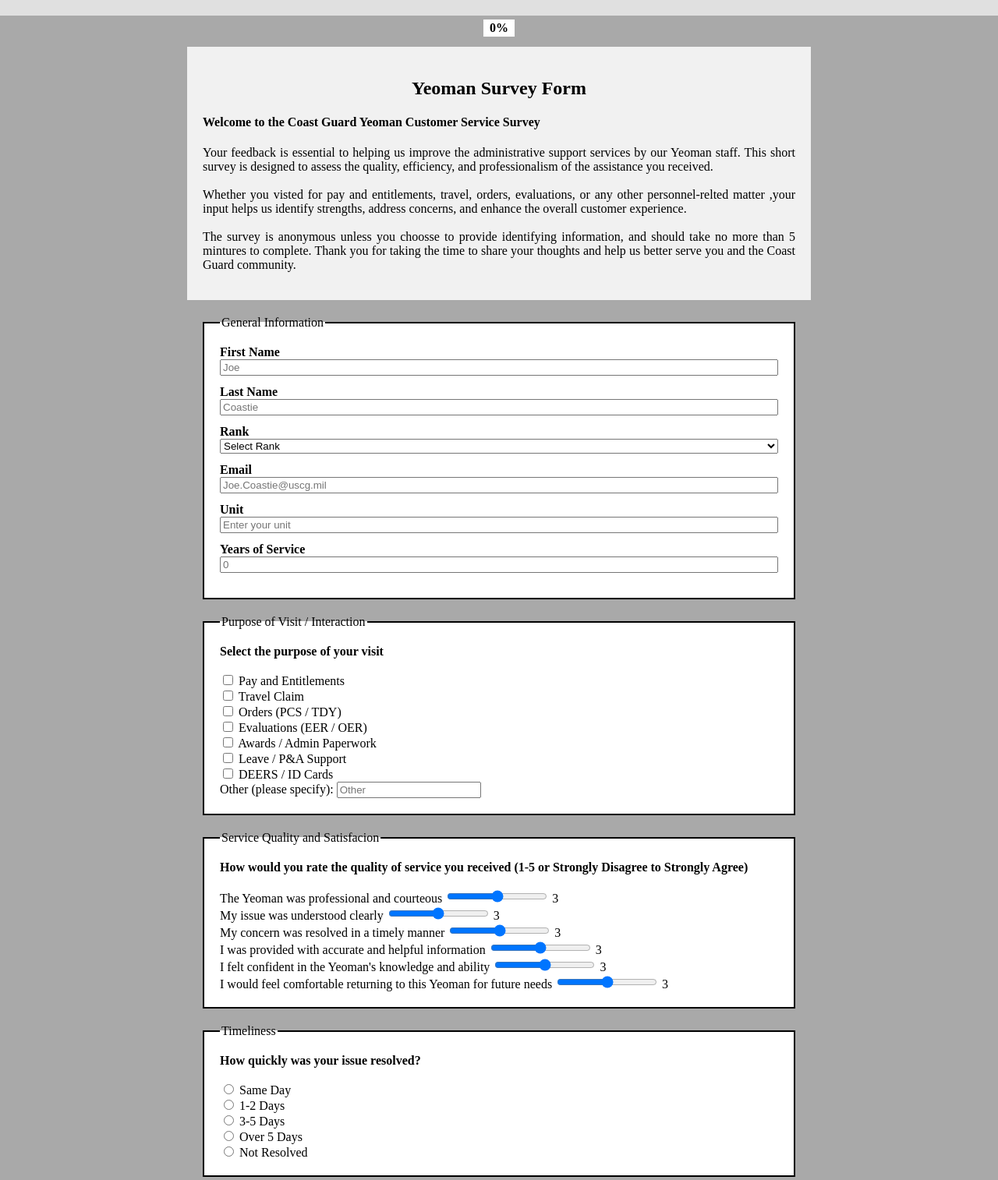
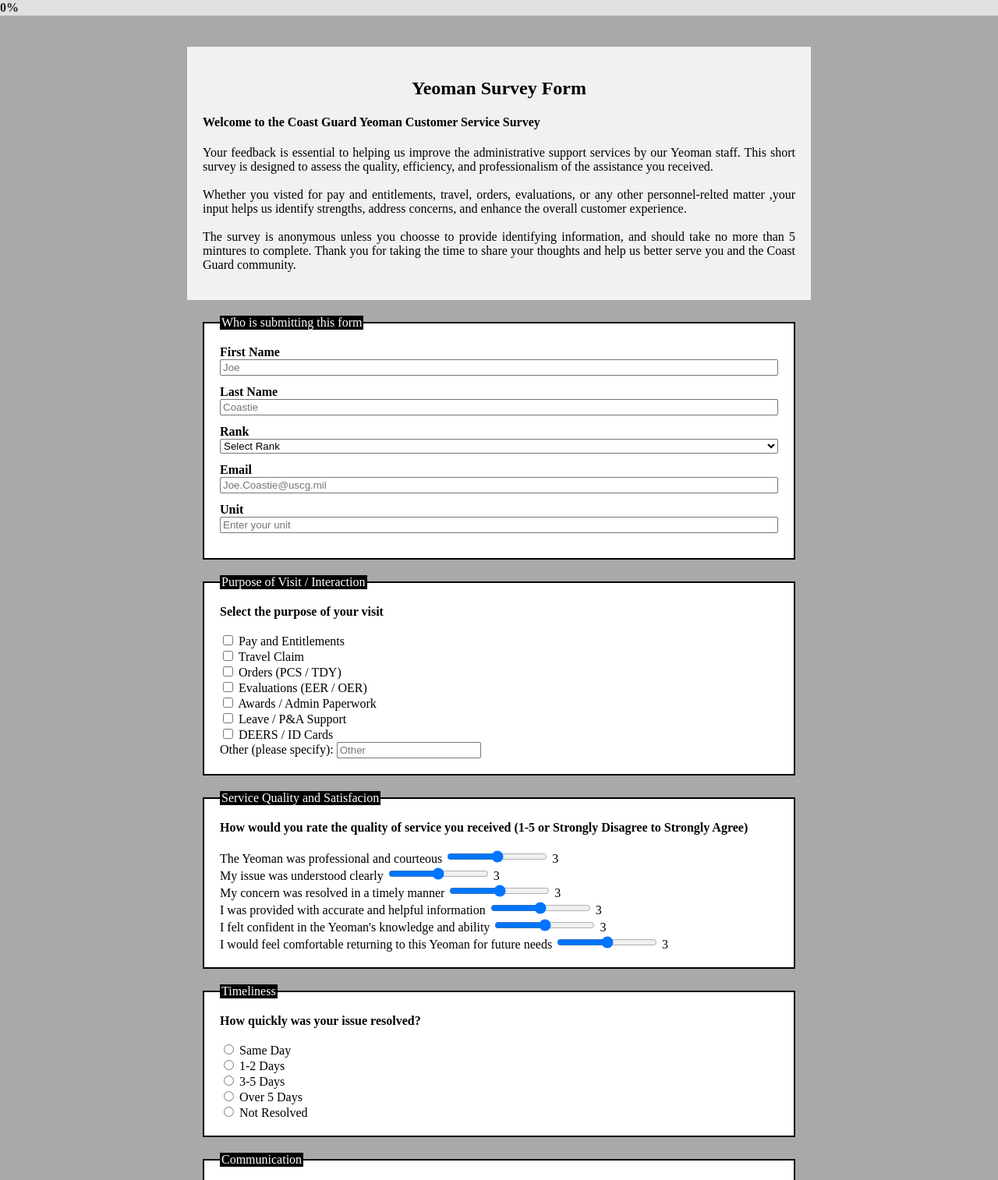
Before and after one commit to devpro012888/survey_form, a plain HTML site: page index.html in a window 1280 px wide. Shown: the top 1514 px of the page at 78% size. Drawn offline with Linux system fonts and the light colour scheme.

Commit message:
Enhance progress bar accessibility and improve form section legends for clarity; add welcome alert on page load

```diff
--- a/index.html
+++ b/index.html
@@ -10,9 +10,10 @@
 <body>
     <!-- Progress bar moved inside body and improved for accessibility -->
         <div class="progress-container">
-            <div class="progress-bar" id="progressBar" role="progressbar" aria-valuenow="0" aria-valuemin="0" aria-valuemax="100"></div>
+            <div class="progress-bar" id="progressBar" role="progressbar" aria-valuenow="0" aria-valuemin="0" aria-valuemax="100">
+                <span class="progress-text" id="progressText">0%</span>
+            </div>
         </div>
-        <div class="progress-text" id="progressText">0%</div>
     <section class="header">
         <h1 id="title">Yeoman Survey Form</h1>
         <h4 id="subtitle">Welcome to the Coast Guard Yeoman Customer Service Survey</h4>
@@ -32,7 +33,7 @@
 
     <form id="survey-form">
         <fieldset class="form-section">
-            <legend>General Information</legend>
+            <legend class="section-name">Who is submitting this form</legend>
             <div class="form-group">
                 <label for="first-name"><b>First Name</b></label>
                 <input id="first-name" type="text" required placeholder="Joe">
@@ -73,14 +74,10 @@
                 <label for="unit"><b>Unit</b></label>
                 <input id="unit" type="text" required placeholder="Enter your unit">
             </div>
-            <div class="form-group">
-                <label for="years-of-service"><b>Years of Service</b></label>
-                <input id="years-of-service" type="number" min="0" max="30" required placeholder="0">
-            </div>
         </fieldset>
 
         <fieldset class="form-section">
-            <legend>Purpose of Visit / Interaction</legend>
+            <legend class="section-name">Purpose of Visit / Interaction</legend>
             <label><b>Select the purpose of your visit</b></label>
             <br>
             <br>
@@ -110,7 +107,7 @@
         </fieldset>
 
         <fieldset class="form-section">
-            <legend>Service Quality and Satisfacion</legend>
+            <legend class="section-name">Service Quality and Satisfacion</legend>
             <label for="service-quality"><b>How would you rate the quality of service you received (1-5 or Strongly Disagree to Strongly Agree)</b></label>
             <br>
             <br>
@@ -140,7 +137,7 @@
         </fieldset>
 
         <fieldset class="form-section">
-            <legend>Timeliness</legend>
+            <legend class="section-name">Timeliness</legend>
             <label for="timeliness"><b>How quickly was your issue resolved?</b></label>
             <br>
             <br>
@@ -161,7 +158,7 @@
         </fieldset>
 
         <fieldset class="form-section">
-            <legend>Communication</legend>
+            <legend class="section-name">Communication</legend>
             <label><b>Did the Yeoman keep you informed of your request's status?</b></label>
            <select id="communication">
             <option value="" disabled selected>Select an option</option>
@@ -197,7 +194,7 @@
         </fieldset>
 
         <fieldset class="form-section">
-            <legend>Additional Comments and Suggestions</legend>
+            <legend class="section-name">Additional Comments and Suggestions</legend>
             <label><b>What went well?</b></label>
             <br>
             <textarea id="comments" rows="5" cols="70" placeholder="Provide comments on what went well..."></textarea>
--- a/styles.css
+++ b/styles.css
@@ -49,6 +49,11 @@ h1 {
     background-color: white;
 }
 
+.section-name {
+    background-color: black;
+    color: white;
+}
+
 input[type="submit"] {
     display: block;
     margin: 0 auto;
@@ -94,18 +99,25 @@ input[type="submit"]:focus {
   width: 0%;
   background-color: #4caf50;
   transition: width 0.3s ease;
+  position: relative;
+  display: flex;
+  align-items: center;
+  justify-content: center;
 }
 
 .progress-text {
   text-align: center;
   font-weight: bold;
-  margin-bottom: 20px;
-  position: fixed;
-  top: 25px;
+  margin-bottom: 0;
+  position: absolute;
+  top: 50%;
   left: 50%;
-  transform: translateX(-50%);
-  z-index: 1001;
-  background-color: white;
-  padding: 2px 8px;
+  transform: translate(-50%, -50%);
+  z-index: 1;
+  background: transparent;
+  padding: 0;
+  color: #222;
+  width: 100%;
   font-weight: bold;
+  pointer-events: none;
 }
--- a/ynsurvey.js
+++ b/ynsurvey.js
@@ -33,3 +33,7 @@ function updateProgressBar() {
     progressText.innerText = percent + "%";
   }
 }
+//Form Alert
+window.onload = function() {
+  alert("Welcome to the Yeoman Survey Form! Please fill out the survey form. Your feedback is important to us.");
+};
```
